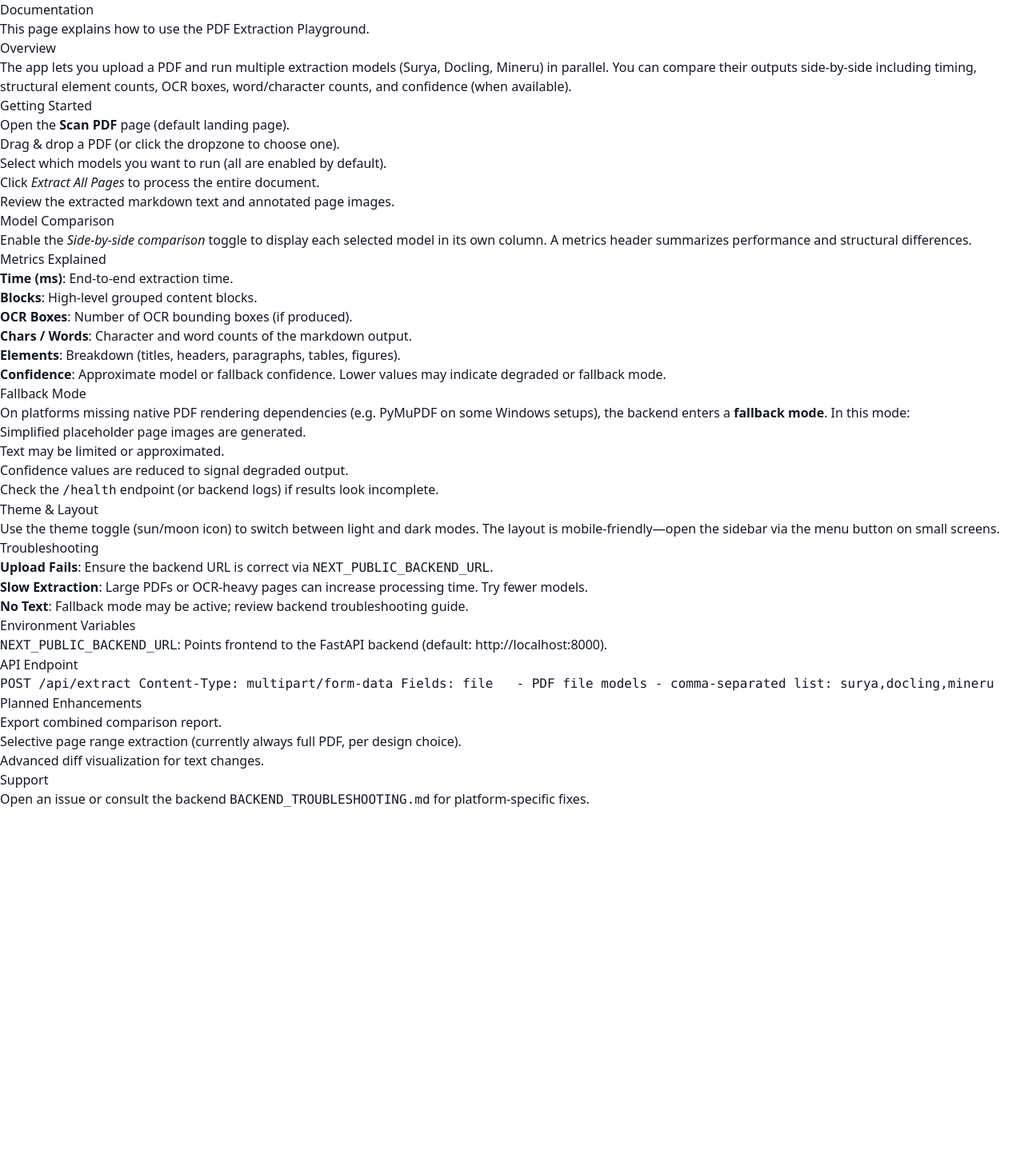
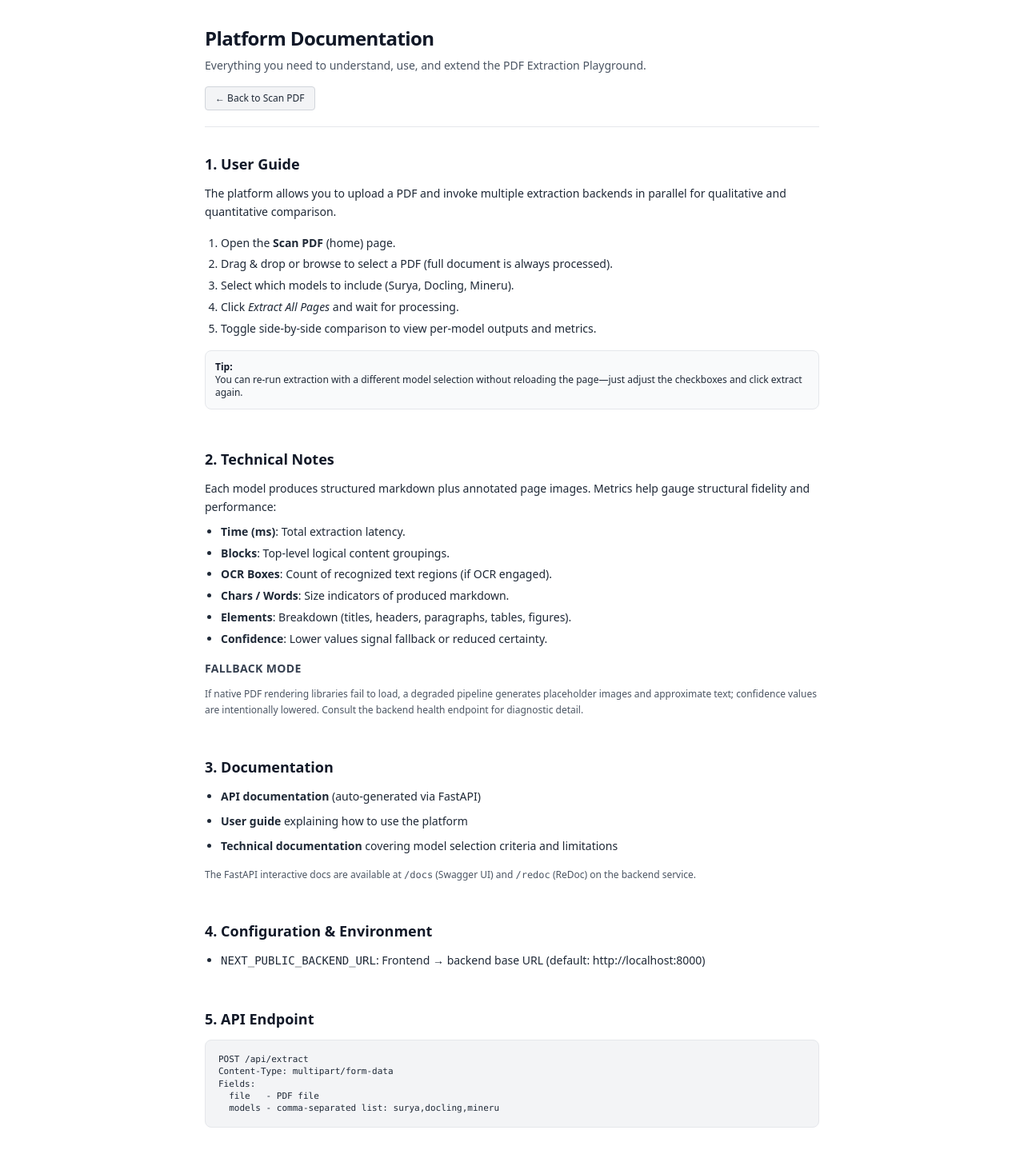
Before and after one commit to MJenius/Cognitive-Labs-Task, a Next.js app in the folder frontend/: page /docs in a window 1280 px wide. Shown: the top 1463 px of the page at 80% size. Before the commit the page ends 1012 px from the top, so only its background shows below. Built offline with nearby package versions, Linux system fonts and the light colour scheme.

Commit message:
Documentation page fixed

```diff
--- a/frontend/app/docs/page.tsx
+++ b/frontend/app/docs/page.tsx
@@ -1,82 +1,96 @@
-import React from 'react';
+import Link from 'next/link';
 
-export const metadata = {
-  title: 'Documentation'
-};
+export const metadata = { title: 'Documentation' };
 
 export default function DocumentationPage() {
   return (
-    <div className="prose prose-sm max-w-none dark:prose-invert">
-      <h1>Documentation</h1>
-      <p>This page explains how to use the PDF Extraction Playground.</p>
+    <div className="flex min-h-screen flex-col p-4 lg:p-8">
+      <div className="mx-auto w-full max-w-3xl">
+        <header className="mb-8 border-b border-gray-200 pb-5 dark:border-gray-800">
+          <h1 className="text-2xl font-semibold tracking-tight text-gray-900 dark:text-gray-100">Platform Documentation</h1>
+          <p className="mt-2 text-sm text-gray-600 dark:text-gray-400">Everything you need to understand, use, and extend the PDF Extraction Playground.</p>
+          <div className="mt-4">
+            <Link href="/" className="inline-flex items-center rounded border border-gray-300 bg-gray-100 px-3 py-1.5 text-xs font-medium text-gray-800 hover:bg-gray-200 dark:border-gray-700 dark:bg-gray-800 dark:text-gray-200 dark:hover:bg-gray-700">← Back to Scan PDF</Link>
+          </div>
+        </header>
 
-      <h2>Overview</h2>
-      <p>The app lets you upload a PDF and run multiple extraction models (Surya, Docling, Mineru) in parallel. You can compare their outputs side-by-side including timing, structural element counts, OCR boxes, word/character counts, and confidence (when available).</p>
+        <article className="space-y-12 text-sm leading-relaxed text-gray-800 dark:text-gray-200">
+          <section>
+            <h2 className="mb-3 text-lg font-semibold text-gray-900 dark:text-gray-100">1. User Guide</h2>
+            <div className="space-y-4">
+              <p>The platform allows you to upload a PDF and invoke multiple extraction backends in parallel for qualitative and quantitative comparison.</p>
+              <ol className="ml-5 list-decimal space-y-1">
+                <li>Open the <strong>Scan PDF</strong> (home) page.</li>
+                <li>Drag &amp; drop or browse to select a PDF (full document is always processed).</li>
+                <li>Select which models to include (Surya, Docling, Mineru).</li>
+                <li>Click <em>Extract All Pages</em> and wait for processing.</li>
+                <li>Toggle side‑by‑side comparison to view per‑model outputs and metrics.</li>
+              </ol>
+              <div className="rounded-lg border border-gray-200 bg-gray-50 p-3 text-xs dark:border-gray-700 dark:bg-gray-900/60">
+                <strong className="block text-gray-900 dark:text-gray-100">Tip:</strong>
+                You can re-run extraction with a different model selection without reloading the page—just adjust the checkboxes and click extract again.
+              </div>
+            </div>
+          </section>
 
-      <h2>Getting Started</h2>
-      <ol>
-        <li>Open the <strong>Scan PDF</strong> page (default landing page).</li>
-        <li>Drag & drop a PDF (or click the dropzone to choose one).</li>
-        <li>Select which models you want to run (all are enabled by default).</li>
-        <li>Click <em>Extract All Pages</em> to process the entire document.</li>
-        <li>Review the extracted markdown text and annotated page images.</li>
-      </ol>
+          <section>
+            <h2 className="mb-3 text-lg font-semibold text-gray-900 dark:text-gray-100">2. Technical Notes</h2>
+            <p className="mb-2">Each model produces structured markdown plus annotated page images. Metrics help gauge structural fidelity and performance:</p>
+            <ul className="ml-5 list-disc space-y-1">
+              <li><strong>Time (ms)</strong>: Total extraction latency.</li>
+              <li><strong>Blocks</strong>: Top-level logical content groupings.</li>
+              <li><strong>OCR Boxes</strong>: Count of recognized text regions (if OCR engaged).</li>
+              <li><strong>Chars / Words</strong>: Size indicators of produced markdown.</li>
+              <li><strong>Elements</strong>: Breakdown (titles, headers, paragraphs, tables, figures).</li>
+              <li><strong>Confidence</strong>: Lower values signal fallback or reduced certainty.</li>
+            </ul>
+            <div className="mt-4 space-y-3">
+              <h3 className="text-sm font-semibold uppercase tracking-wide text-gray-700 dark:text-gray-300">Fallback Mode</h3>
+              <p className="text-xs leading-relaxed text-gray-600 dark:text-gray-400">If native PDF rendering libraries fail to load, a degraded pipeline generates placeholder images and approximate text; confidence values are intentionally lowered. Consult the backend health endpoint for diagnostic detail.</p>
+            </div>
+          </section>
 
-      <h2>Model Comparison</h2>
-      <p>Enable the <em>Side-by-side comparison</em> toggle to display each selected model in its own column. A metrics header summarizes performance and structural differences.</p>
+          <section>
+            <h2 className="mb-3 text-lg font-semibold text-gray-900 dark:text-gray-100">3. Documentation</h2>
+            <ul className="ml-5 list-disc space-y-2">
+              <li><strong>API documentation</strong> (auto-generated via FastAPI)</li>
+              <li><strong>User guide</strong> explaining how to use the platform</li>
+              <li><strong>Technical documentation</strong> covering model selection criteria and limitations</li>
+            </ul>
+            <p className="mt-4 text-xs text-gray-600 dark:text-gray-400">The FastAPI interactive docs are available at <code>/docs</code> (Swagger UI) and <code>/redoc</code> (ReDoc) on the backend service.</p>
+          </section>
 
-      <h3>Metrics Explained</h3>
-      <ul>
-        <li><strong>Time (ms)</strong>: End-to-end extraction time.</li>
-        <li><strong>Blocks</strong>: High-level grouped content blocks.</li>
-        <li><strong>OCR Boxes</strong>: Number of OCR bounding boxes (if produced).</li>
-        <li><strong>Chars / Words</strong>: Character and word counts of the markdown output.</li>
-        <li><strong>Elements</strong>: Breakdown (titles, headers, paragraphs, tables, figures).</li>
-        <li><strong>Confidence</strong>: Approximate model or fallback confidence. Lower values may indicate degraded or fallback mode.</li>
-      </ul>
+          <section>
+            <h2 className="mb-3 text-lg font-semibold text-gray-900 dark:text-gray-100">4. Configuration & Environment</h2>
+            <ul className="ml-5 list-disc space-y-1">
+              <li><code>NEXT_PUBLIC_BACKEND_URL</code>: Frontend → backend base URL (default: http://localhost:8000)</li>
+            </ul>
+          </section>
 
-      <h2>Fallback Mode</h2>
-      <p>On platforms missing native PDF rendering dependencies (e.g. PyMuPDF on some Windows setups), the backend enters a <strong>fallback mode</strong>. In this mode:</p>
-      <ul>
-        <li>Simplified placeholder page images are generated.</li>
-        <li>Text may be limited or approximated.</li>
-        <li>Confidence values are reduced to signal degraded output.</li>
-      </ul>
-      <p>Check the <code>/health</code> endpoint (or backend logs) if results look incomplete.</p>
+          <section>
+            <h2 className="mb-3 text-lg font-semibold text-gray-900 dark:text-gray-100">5. API Endpoint</h2>
+            <pre className="whitespace-pre-wrap rounded-lg border border-gray-200 bg-gray-100 p-4 text-[11px] leading-snug text-gray-800 dark:border-gray-700 dark:bg-gray-800 dark:text-gray-200">POST /api/extract{`\n`}Content-Type: multipart/form-data{`\n`}Fields:{`\n`}  file   - PDF file{`\n`}  models - comma-separated list: surya,docling,mineru</pre>
+          </section>
 
-      <h2>Theme & Layout</h2>
-      <p>Use the theme toggle (sun/moon icon) to switch between light and dark modes. The layout is mobile-friendly—open the sidebar via the menu button on small screens.</p>
+          <section>
+            <h2 className="mb-3 text-lg font-semibold text-gray-900 dark:text-gray-100">6. Troubleshooting</h2>
+            <ul className="ml-5 list-disc space-y-1">
+              <li><strong>Uploads fail</strong>: Verify backend is running & CORS not blocked.</li>
+              <li><strong>Very slow</strong>: Large scans + OCR heavy pages—reduce models.</li>
+              <li><strong>Empty output</strong>: Likely fallback mode—inspect backend <code>/health</code>.</li>
+            </ul>
+          </section>
 
-      <h2>Troubleshooting</h2>
-      <ul>
-        <li><strong>Upload Fails</strong>: Ensure the backend URL is correct via <code>NEXT_PUBLIC_BACKEND_URL</code>.</li>
-        <li><strong>Slow Extraction</strong>: Large PDFs or OCR-heavy pages can increase processing time. Try fewer models.</li>
-        <li><strong>No Text</strong>: Fallback mode may be active; review backend troubleshooting guide.</li>
-      </ul>
-
-      <h2>Environment Variables</h2>
-      <ul>
-        <li><code>NEXT_PUBLIC_BACKEND_URL</code>: Points frontend to the FastAPI backend (default: http://localhost:8000).</li>
-      </ul>
-
-      <h2>API Endpoint</h2>
-      <pre>
-POST /api/extract
-Content-Type: multipart/form-data
-Fields:
-  file   - PDF file
-  models - comma-separated list: surya,docling,mineru
-      </pre>
-
-      <h2>Planned Enhancements</h2>
-      <ul>
-        <li>Export combined comparison report.</li>
-        <li>Selective page range extraction (currently always full PDF, per design choice).</li>
-        <li>Advanced diff visualization for text changes.</li>
-      </ul>
-
-      <h2>Support</h2>
-      <p>Open an issue or consult the backend <code>BACKEND_TROUBLESHOOTING.md</code> for platform-specific fixes.</p>
+          <section className="mb-20">
+            <h2 className="mb-3 text-lg font-semibold text-gray-900 dark:text-gray-100">7. Roadmap</h2>
+            <ul className="ml-5 list-disc space-y-1">
+              <li>Exportable comparison reports.</li>
+              <li>Advanced diff visualization.</li>
+              <li>Optional page-range filtering.</li>
+            </ul>
+          </section>
+        </article>
+      </div>
     </div>
   );
 }
```
